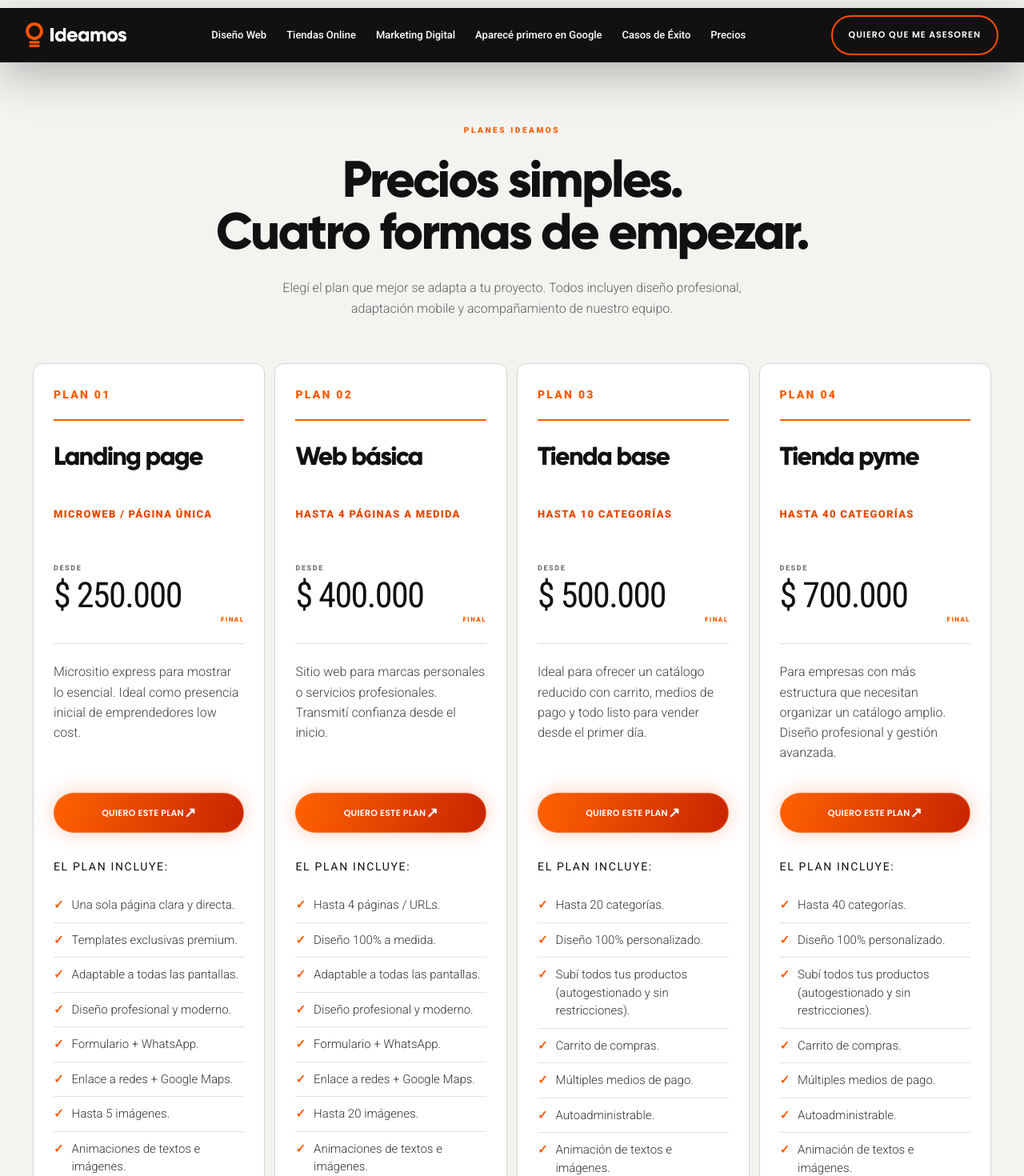
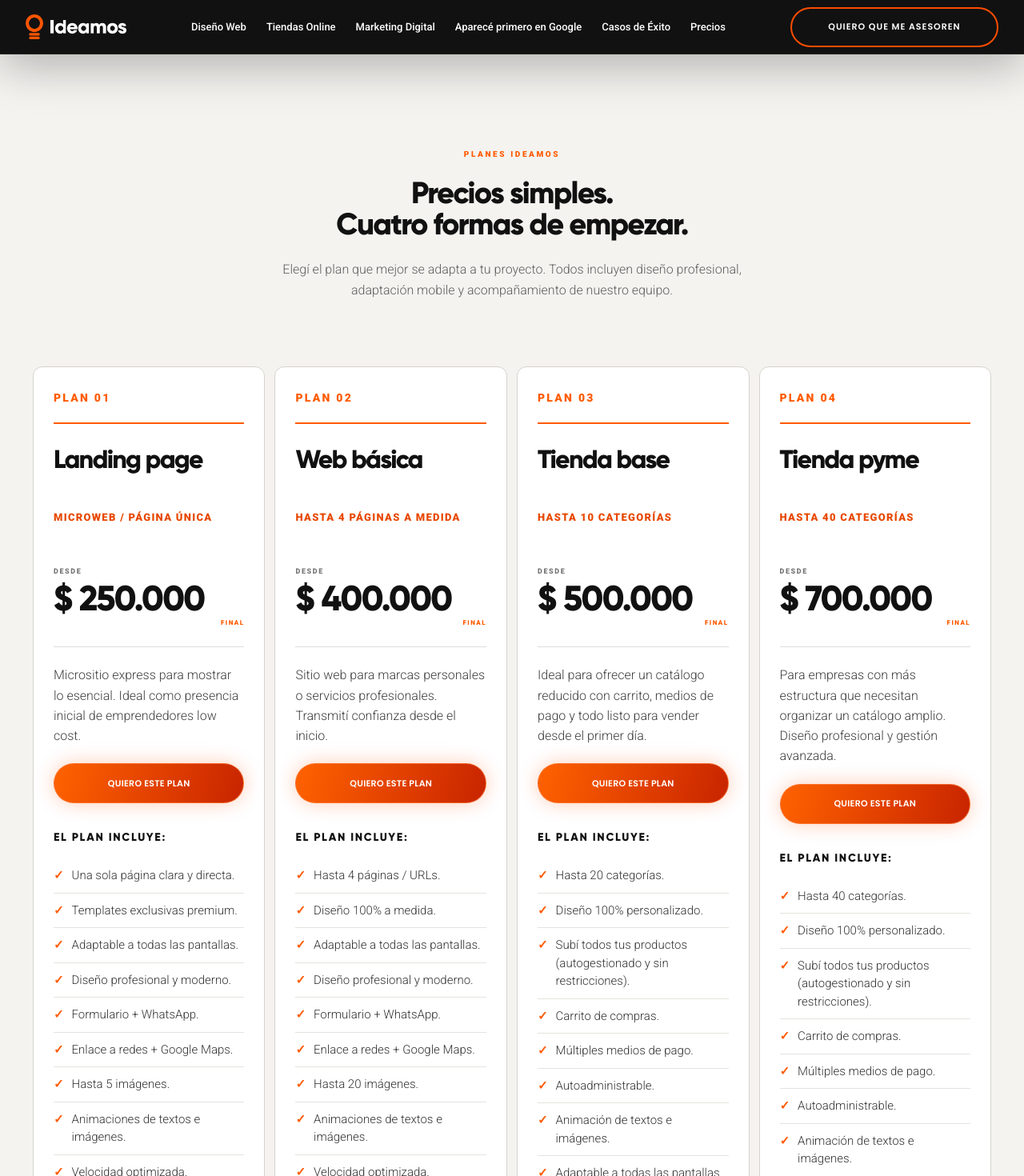
Before and after one commit to ideamosestudio/ideamosdemo, a Next.js app: page /precios in a window 1280 px wide. Shown: the top 1470 px of the page at 80% size. Built offline with nearby package versions, Linux system fonts and the light colour scheme.

Commit message:
Ajusta tipografía y espaciado de precios

```diff
--- a/app/precios/page.tsx
+++ b/app/precios/page.tsx
@@ -23,7 +23,7 @@ const plans = [
     priceLabel: "Desde",
     price: "$ 250.000",
     description: "Micrositio express para mostrar lo esencial. Ideal como presencia inicial de emprendedores low cost.",
-    closing: "Ideal para campañas puntuales, lanzamientos o servicios simples. Todo listo para recibir consultas y mostrar profesionalismo, sin necesidad de una web completa.",
+    closing: "Ideal para campañas, lanzamientos o servicios simples. Todo listo para recibir consultas y mostrar profesionalismo, sin necesidad de una web completa.",
     features: [
       "Una sola página clara y directa.",
       "Templates exclusivas premium.",
@@ -149,7 +149,7 @@ export default function PricesPage() {
           <p className="price-detail">{plan.detail}</p>
           <div className="price-value"><small>{plan.priceLabel}</small><strong>{plan.price}</strong><span>FINAL</span></div>
           <p className="price-description">{plan.description}</p>
-          <a className="orange-cta price-cta" href="https://wa.link/wgb5pk">QUIERO ESTE PLAN <span>↗</span></a>
+          <a className="orange-cta price-cta" href="https://wa.link/wgb5pk">QUIERO ESTE PLAN</a>
           <div className="price-features">
             <b>EL PLAN INCLUYE:</b>
             <ul>{plan.features.map((feature) => <li key={feature}><i>✓</i><span>{feature}</span></li>)}</ul>
--- a/app/revision.css
+++ b/app/revision.css
@@ -1915,7 +1915,7 @@ h1,h2,h3,
 
 /* Prices — editorial plan grid, built from the visual language of the home. */
 .prices-page{background:#fff;color:#111}
-.prices-nav{top:10px!important;background:#050505f2!important;border-color:#272727!important;box-shadow:0 16px 55px #0004}
+.prices-nav{top:0!important;background:#050505f2!important;border-color:#272727!important;box-shadow:0 16px 55px #0004}
 .pricing-intro{position:relative;min-height:610px;padding:190px max(8vw,42px) 100px;display:flex;align-items:center;overflow:hidden;background:#f5f4f1;border-bottom:1px solid #d7d5d0}
 .pricing-intro:before{content:"";position:absolute;inset:0;background-image:linear-gradient(rgba(0,0,0,.045) 1px,transparent 1px),linear-gradient(90deg,rgba(0,0,0,.045) 1px,transparent 1px);background-size:64px 64px;pointer-events:none}
 .pricing-intro-copy{position:relative;z-index:2;width:min(860px,70vw)}
@@ -1988,8 +1988,8 @@ h1,h2,h3,
 }
 
 /* Prices correction: no cover, just four straightforward pricing tables. */
-.prices-page .pricing-plans{padding:155px max(3.2vw,28px) 120px;background:#f4f3f0}
-.prices-page .pricing-heading{display:block;max-width:820px;margin:0 auto 55px;text-align:center}
+.prices-page .pricing-plans{padding:185px max(3.2vw,28px) 120px;background:#f4f3f0}
+.prices-page .pricing-heading{display:block;max-width:820px;margin:0 auto 82px;text-align:center}
 .prices-page .pricing-heading>p{display:block;margin-bottom:22px;color:#ff5a00;font-size:10px;font-weight:800;letter-spacing:.26em}
 .prices-page .pricing-heading h1{margin:0;font-size:clamp(42px,5vw,76px);line-height:.94;letter-spacing:-.06em;font-weight:800}
 .prices-page .pricing-heading>span{display:block;max-width:650px;margin:24px auto 0;color:#5e5e5e;font-size:16px;line-height:1.65}
@@ -2035,11 +2035,11 @@ h1,h2,h3,
 
 /* Pricing legibility and navigation refinements requested from the live review. */
 .prices-page .pricing-heading h1{
-  font-family:"Roboto",Arial,sans-serif;
-  font-size:clamp(44px,5vw,78px);
+  font-family:"Gilroy ExtraBold",Arial,sans-serif;
+  font-size:clamp(38px,2.8vw,53px);
   line-height:1.02;
   letter-spacing:-.045em;
-  font-weight:700;
+  font-weight:800;
 }
 .prices-page .price-card-top small{font-size:14px;font-weight:800;letter-spacing:.16em}
 .prices-page .price-card h3{
@@ -2056,15 +2056,15 @@ h1,h2,h3,
   letter-spacing:.1em;
 }
 .prices-page .price-value strong{
-  font-family:"Roboto Condensed","Arial Narrow",Arial,sans-serif;
+  font-family:"Gilroy ExtraBold",Arial,sans-serif;
   font-size:clamp(44px,3.2vw,58px);
-  font-weight:400;
+  font-weight:800;
   line-height:.92;
   letter-spacing:-.035em;
 }
 .prices-page .price-description,
 .prices-page .price-card:nth-child(4) .price-description{
-  min-height:142px;
+  min-height:94px;
   color:#3f3f3f;
   font-size:16px;
   line-height:1.58;
@@ -2088,9 +2088,16 @@ h1,h2,h3,
   letter-spacing:.07em;
   box-shadow:0 0 25px #ff5a0035;
 }
+.prices-page .orange-cta.price-cta{justify-content:center}
 .prices-page .orange-cta.price-cta:hover,
 .prices-page .orange-cta.price-more:hover{transform:translateY(-4px);box-shadow:0 0 35px #ff5a0060}
-.prices-page .price-features>b{font-size:14px;line-height:1.3;letter-spacing:.12em}
+.prices-page .price-features>b{
+  font-family:"Gilroy ExtraBold",Arial,sans-serif;
+  font-size:14px;
+  font-weight:800;
+  line-height:1.3;
+  letter-spacing:.12em;
+}
 .prices-page .price-features li,
 .prices-page .price-card:nth-child(4) .price-features li{
   padding:10px 0;
@@ -2116,6 +2123,17 @@ h1,h2,h3,
 
 /* Prices: desktop advisory block framed like the supplied layout. */
 @media(min-width:981px){
+  .nav .nav-contact{
+    flex:0 0 260px;
+    width:260px;
+  }
+  .nav .nav-contact:hover,
+  .nav .nav-contact:focus-visible{
+    padding-left:20px!important;
+    padding-right:20px!important;
+    letter-spacing:1px!important;
+  }
+
   .prices-page .human-cta{
     width:min(1520px,80vw);
     height:clamp(520px,32vw,620px);
--- a/components/SharedHomeSections.tsx
+++ b/components/SharedHomeSections.tsx
@@ -42,7 +42,7 @@ export function HomeClosingSections({ includeClientLogos = true }: { includeClie
       </div>
       <div className="human-copy" data-reveal>
         <p>ENVIANOS UN MENSAJE</p>
-        <h2>Contactanos y reservá una asesoría online sin cargo</h2>
+        <h2>Contactanos y agendá una asesoría sin cargo</h2>
         <span>Somos un equipo de profesionales con más de 10 años de experiencia, listos para asesorarte. <b>Contactanos y coordinamos una charla para entender tu negocio, sus desafíos y objetivos.</b> Durante la conversación, te proponemos acciones concretas y armamos una propuesta a medida en menos de 48 horas.</span>
         <a className="orange-cta" href="https://wa.link/wgb5pk">QUIERO AGENDAR UNA ASESORÍA</a>
       </div>
```
